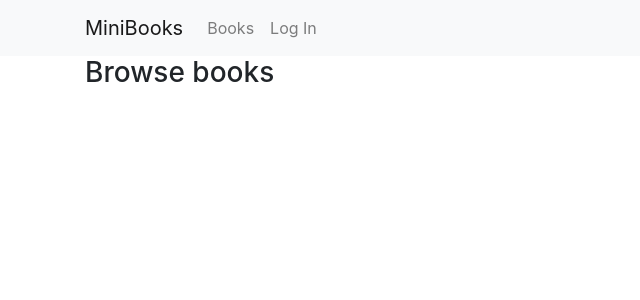
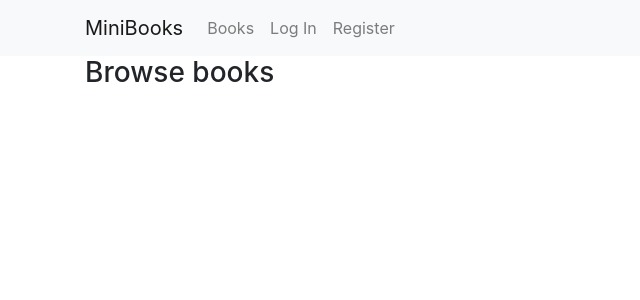
Before and after one commit to reeceappau/minibooks, a PHP site: page /books.php in a window 1280 px wide. Shown: the top 300 px of the page, without its empty margins (0-640 px from the left). Run offline with PHP 8.4, Linux system fonts and the light colour scheme; data that the repository does not hold is empty.

Commit message:
Added register link to navbar

```diff
--- a/private/shared/public_header.php
+++ b/private/shared/public_header.php
@@ -55,6 +55,9 @@
                     <li class="nav-item">
                         <a class="nav-link" href="<?php echo url_for('/login.php'); ?>">Log In</a>
                     </li>
+                    <li class="nav-item">
+                        <a class="nav-link" href="<?php echo url_for('/register.php'); ?>">Register</a>
+                    </li>
                 <?php } ?>
             </ul>
         </div>
```
